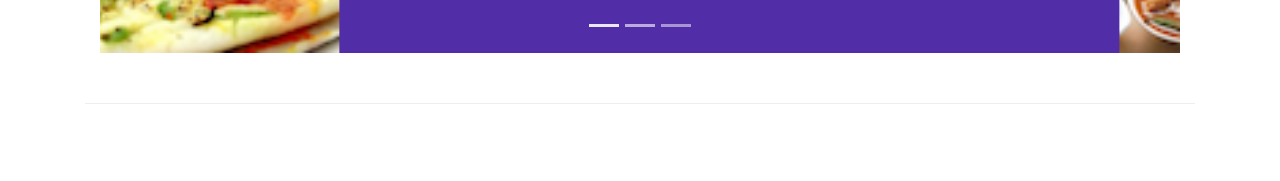
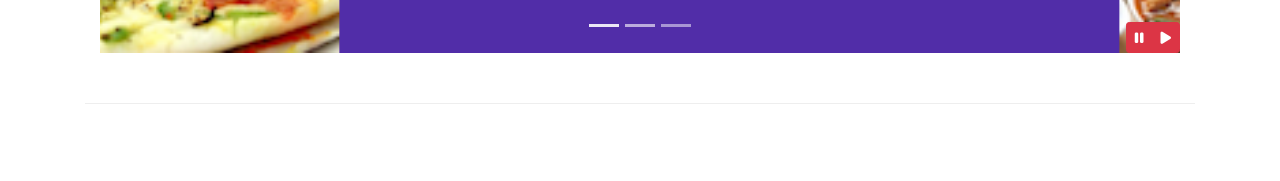
Before and after one commit to edublanco/courseraBootstrap1raSemana, a plain HTML site: page index.html in a window 1280 px wide. Shown: the part 619-800 px from the top of the page. Drawn offline with nearby package versions, Linux system fonts and the light colour scheme.

Commit message:
primer jquery

```diff
--- a/css/style.css
+++ b/css/style.css
@@ -67,3 +67,9 @@
     left: 0;
     min-height: 300px;
 }
+
+#carouselButton{
+    right: 0px;
+    position: absolute;
+    bottom: 0px;
+}
--- a/index.html
+++ b/index.html
@@ -209,7 +209,6 @@
                                                     <label class="btn btn-danger col-5 ">
                                                       <input type="radio" name="options" id="option2" autocomplete="off"> Smoke
                                                     </label>
-
                                                 </div>
                                             </div>
 
@@ -291,6 +290,16 @@
                     <a class="carousel-control-next" href="#mycarousel" role="button" data-slide="next">
                         <span class="carousel-control-next-icon"></span>
                     </a>
+                    <!--pause & play button-->
+                    <div class="btn-group" id="carouselButton">
+                        <button class="btn btn-danger btn-sm" id="carousel-pause">
+                            <span class="fa fa-pause"></span>
+                        </button>
+                        <button class="btn btn-danger btn-sm" id="carousel-play">
+                            <span class="fa fa-play"></span>
+                        </button>
+                    </div>
+
                 </div>
 
              </div>
@@ -477,6 +486,18 @@
             $('[data-toggle="tooltip"]').tooltip();
         });
     </script>
+    <!-- scrpts para pausar y despausar el carusel-->
+    <script>
+        $(document).ready(function(){
+            $('#mycarousel').carousel({interval:1000});
+            $('#carousel-pause').click(function(){
+                $('#mycarousel').carousel('pause');
+            });
+            $('#carousel-play').click(function(){
+                $('#mycarousel').carousel('cycle');
+            });
+        });
+    </script>
 
 </body>
 
```
